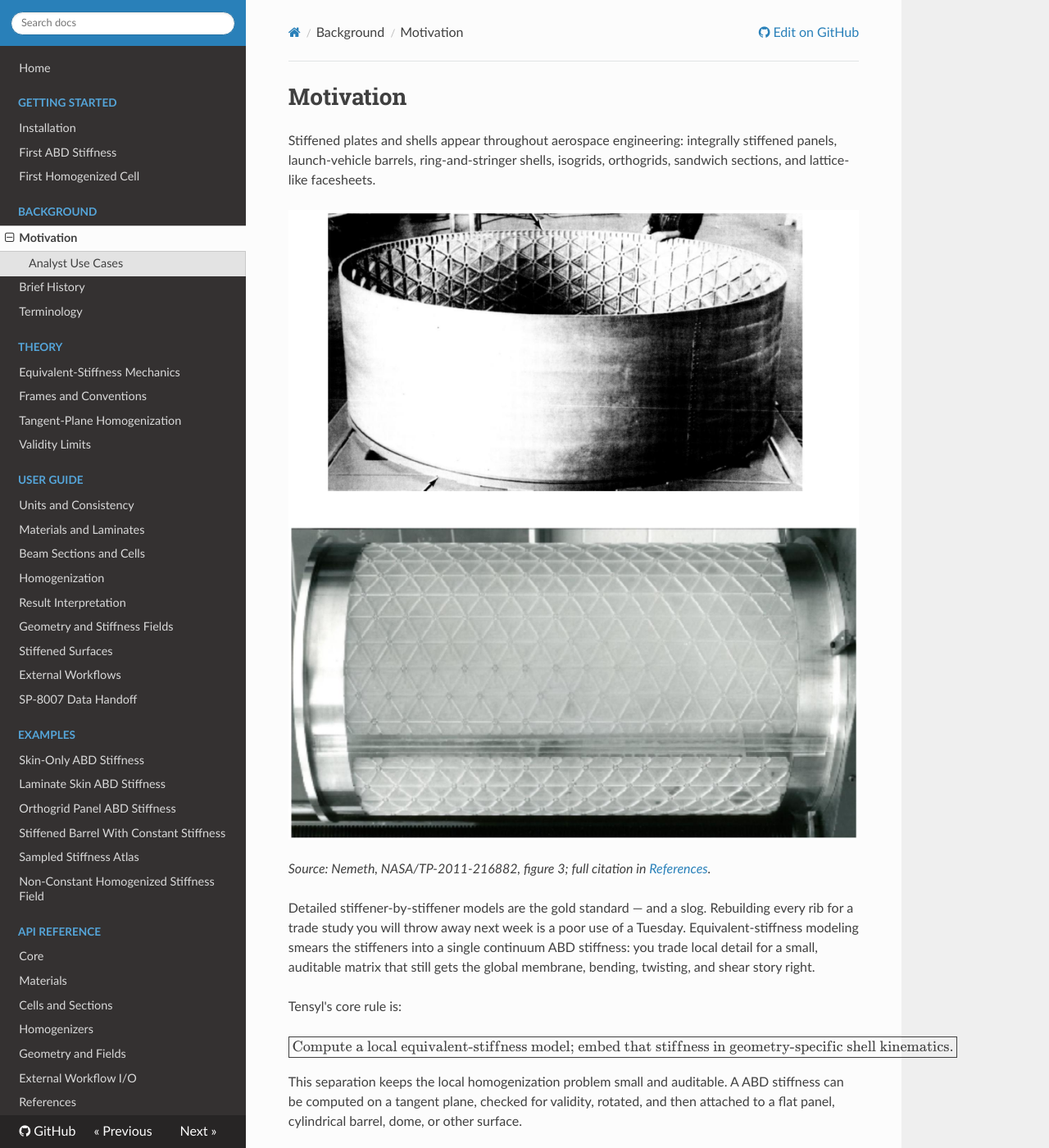
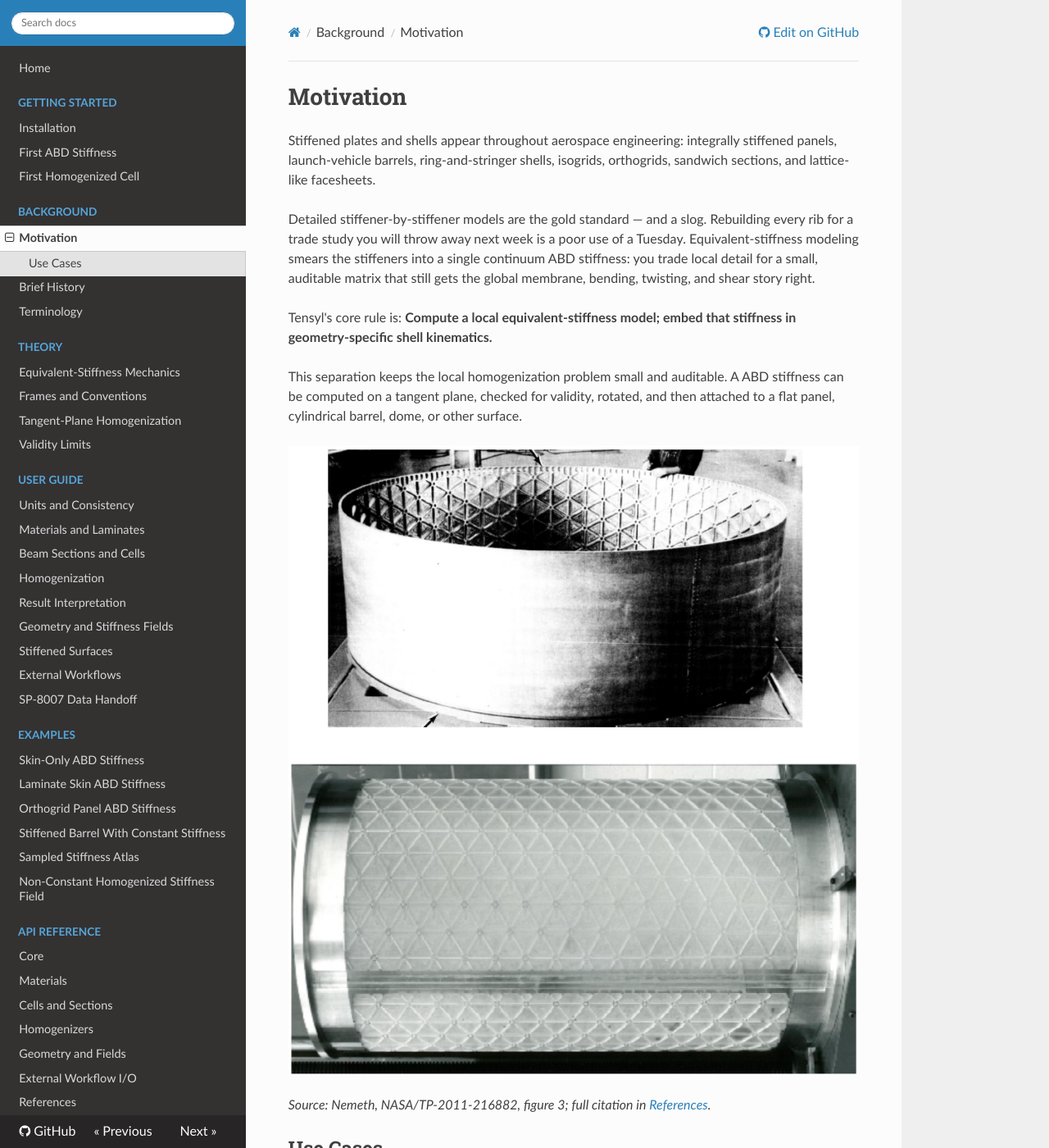
Before and after one commit to srogachev95/Tensyl, an MkDocs documentation site: the page built from docs/background/motivation.md, in a window 1280 px wide and 1400 px high. Shown: the whole window at 82% size. Built offline with MkDocs 1.6.1, drawn with Linux system fonts in a browser that asks for light colours; nearby versions of some CDN libraries; some of the changed text lies outside the part shown.

Commit message:
docs: reorder paragraphs

```diff
--- a/docs/background/motivation.md
+++ b/docs/background/motivation.md
@@ -3,11 +3,6 @@
 Stiffened plates and shells appear throughout aerospace engineering:
 integrally stiffened panels, launch-vehicle barrels, ring-and-stringer shells,
 isogrids, orthogrids, sandwich sections, and lattice-like facesheets.
-
-![Two isogrid-stiffened cylinder specimens from Nemeth's equivalent-plate treatise.](../assets/nemeth-treatise/fig-03-isogrid-stiffened-cylinders.jpg)
-
-*Source: Nemeth, NASA/TP-2011-216882, figure 3; full citation in
-[References](../references.md).*
 
 Detailed stiffener-by-stiffener models are the gold standard — and a slog.
 Rebuilding every rib for a trade study you will throw away next week is a poor
@@ -15,17 +10,18 @@ use of a Tuesday. Equivalent-stiffness modeling smears the stiffeners into a sin
 continuum ABD stiffness: you trade local detail for a small, auditable matrix that
 still gets the global membrane, bending, twisting, and shear story right.
 
-Tensyl's core rule is:
-
-$$
-\boxed{\text{Compute a local equivalent-stiffness model; embed that stiffness in geometry-specific shell kinematics.}}
-$$
+Tensyl's core rule is: **Compute a local equivalent-stiffness model; embed that stiffness in geometry-specific shell kinematics.**
 
 This separation keeps the local homogenization problem small and auditable. A
 ABD stiffness can be computed on a tangent plane, checked for validity, rotated, and
 then attached to a flat panel, cylindrical barrel, dome, or other surface.
 
-## Analyst Use Cases
+![Two isogrid-stiffened cylinder specimens from Nemeth's equivalent-plate treatise.](../assets/nemeth-treatise/fig-03-isogrid-stiffened-cylinders.jpg)
+
+*Source: Nemeth, NASA/TP-2011-216882, figure 3; full citation in
+[References](../references.md).*
+
+## Use Cases
 
 Tensyl is intended for:
 
```
